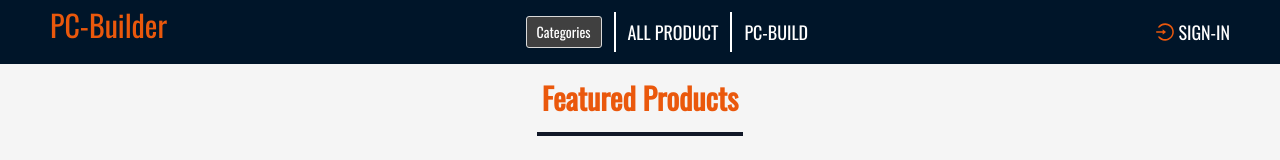
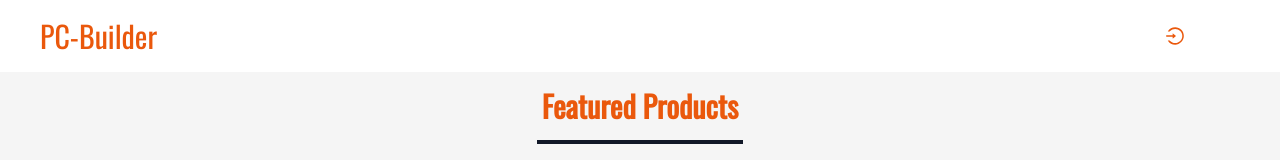
Before and after one commit to ArifulIslamShuvo/PC-Builder-Frontend, a Next.js app: page / in a window 1280 px wide. Shown: the top 160 px of the page. Built offline with nearby package versions, Linux system fonts and the light colour scheme; no server answers; data requests are answered from the project's data file.

Commit message:
responsive design

```diff
--- /dev/null
+++ b/src/components/Layouts/Navbar.js
@@ -0,0 +1,143 @@
+import {
+    LogoutOutlined,
+    LoginOutlined,
+    DownOutlined,
+} from "@ant-design/icons";
+import { Button, Dropdown, Layout, Menu } from "antd";
+import styles from "@/styles/Home.module.css";
+import Link from "next/link";
+import { signOut, useSession } from "next-auth/react";
+
+
+function Navbar() {
+    const { data: session } = useSession();
+
+    const items = [
+        {
+            key: "1",
+            label: <Link href="/categories/processor">CPU / Processo</Link>,
+        },
+        {
+            key: "2",
+            label: <Link href="/categories/motherboard">Motherboard</Link>,
+        },
+        {
+            key: "3",
+            label: <Link href="/categories/ram">RAM</Link>,
+        },
+        {
+            key: "4",
+            label: <Link href="/categories/power-supply-unit">Power Supply Unit</Link>,
+        },
+        {
+            key: "5",
+            label: <Link href="/categories/storage-device">Storage Device</Link>,
+        },
+        {
+            key: "6",
+            label: <Link href="/categories/monitor">Monitor</Link>,
+        },
+        {
+            key: "7",
+            label: <Link href="/categories/others">Others</Link>,
+        },
+    ];
+    return (
+        <div className="navbar bg-base-100 px-10">
+            <div className="navbar-start">
+                <div className="dropdown">
+                    <label tabIndex={0} className="btn btn-ghost lg:hidden">
+                        <svg xmlns="http://www.w3.org/2000/svg" className="h-5 w-5" fill="none" viewBox="0 0 24 24" stroke="currentColor"><path strokeLinecap="round" strokeLinejoin="round" strokeWidth="2" d="M4 6h16M4 12h8m-8 6h16" /></svg>
+                    </label>
+                    <ul tabIndex={0} className="menu menu-sm dropdown-content mt-3 z-[1] p-2 shadow bg-base-100 rounded-box w-52">
+                        <><Dropdown
+                            menu={{
+                                items,
+                            }}
+                            placement="bottomLeft"
+                            arrow={{
+                                pointAtCenter: true,
+                            }}
+                        >
+
+                            <button className="text-white w-full flex items-center gap-3">
+                                    <p> Categories</p>
+                                    <DownOutlined />
+                                </button>
+                        </Dropdown></>
+
+                        <Link href="/">
+                            <Button className="text-white w-full mt-2">
+                                All Product
+                            </Button>
+                        </Link>
+                        <Link href="/pc-builder">
+                            <Button className="text-white w-full mt-2">
+                                PC-BUILD
+                            </Button>
+                        </Link>
+                    </ul>
+                </div>
+                <Link href="/" >
+                    <span className="text-xl md:text-3xl text-orange-600 pt-2">PC-Builder</span>
+                </Link>
+            </div>
+            <div className="navbar-center hidden lg:flex">
+                <ul className="menu menu-horizontal px-1">
+                    <div className="flex items-center justify-center gap-3">
+                        <item>
+                            <Dropdown
+                                menu={{
+                                    items,
+                                }}
+                                placement="bottomLeft"
+                                arrow={{
+                                    pointAtCenter: true,
+                                }}
+                            >
+                                <button className="text-white text-xl flex items-center gap-2 hover:scale-110 transform transition-transform duration-200 ease-in-out">
+                                    <p> Categories</p>
+                                    <DownOutlined />
+                                </button>
+                            </Dropdown>
+                        </item>
+                        <div className={styles.vertica}> </div>
+                        <Link href="/">
+                            <button className="text-white text-xl  hover:scale-110 transform transition-transform duration-200 ease-in-out">
+                                All Product
+                            </button>
+                        </Link>
+                        <div className={styles.vertica}> </div>
+                        <Link href="/pc-builder">
+                            <button className="text-white text-xl  hover:scale-110 transform transition-transform duration-200 ease-in-out">
+                                PC-BUILD
+                            </button>
+                        </Link>
+                    </div>
+                </ul>
+            </div>
+            <div className="navbar-end">
+                {/* <a className="btn">Button</a> */}
+                <Menu theme="" mode="vertical" className={styles.menu_items}>
+                    <div className="flex  items-center justify-center gap-3">
+                        {!session?.user ? <Link href="/login">
+                            <items className="flex  items-center justify-center gap-1  hover:scale-110 transform transition-transform duration-200 ease-in-out">
+                                <LoginOutlined className="text-orange-600" />
+                                Sign-In
+                            </items>
+                        </Link>
+                            : <Link href="" onClick={() => signOut()}>
+                                <items className="flex  items-center justify-center gap-1 hover:scale-110 transform transition-transform duration-200 ease-in-out">
+                                    <LogoutOutlined className="text-orange-600 " />
+                                    Sign-Out
+                                </items>
+                            </Link>
+                        }
+                    </div>
+                </Menu>
+            </div>
+        </div >
+    )
+}
+
+export default Navbar
--- a/src/components/Layouts/RootLayout.js
+++ b/src/components/Layouts/RootLayout.js
@@ -11,7 +11,8 @@ import { Button, Dropdown, Layout, Menu } from "antd";
 const { Header, Content, Footer } = Layout;
 import styles from "@/styles/Home.module.css";
 import Link from "next/link";
-import {signOut, useSession } from "next-auth/react";
+import { signOut, useSession } from "next-auth/react";
+import Navbar from "./Navbar";
 
 
 const RootLayout = ({ children }) => {
@@ -50,7 +51,7 @@ const RootLayout = ({ children }) => {
 
   return (
     <Layout>
-      <Header
+      {/* <Header
         style={{
           display: "flex",
           justifyContent: "space-between",
@@ -67,7 +68,7 @@ const RootLayout = ({ children }) => {
           </h1>
         </div>
         <Menu theme="dark" mode="vertical" className={styles.menu_items}>
-         <div className="flex  items-center justify-center gap-3">
+          <div className="flex items-center justify-center gap-3">
             <item>
               <Dropdown
                 menu={{
@@ -108,15 +109,15 @@ const RootLayout = ({ children }) => {
         </Menu>
         <Menu theme="" mode="vertical" className={styles.menu_items}>
           <div className="flex  items-center justify-center gap-3">
-          {!session?.user?<Link href="/login">
+            {!session?.user ? <Link href="/login">
               <items className="flex  items-center justify-center gap-1  hover:scale-110 transform transition-transform duration-200 ease-in-out">
-            <LoginOutlined className="text-orange-600"/>
+                <LoginOutlined className="text-orange-600" />
                 Sign-In
               </items>
             </Link>
-          :<Link href="" onClick={() => signOut()}>
+              : <Link href="" onClick={() => signOut()}>
                 <items className="flex  items-center justify-center gap-1 hover:scale-110 transform transition-transform duration-200 ease-in-out">
-              <LogoutOutlined className="text-orange-600 "/>
+                  <LogoutOutlined className="text-orange-600 " />
                   Sign-Out
                 </items>
               </Link>
@@ -124,7 +125,10 @@ const RootLayout = ({ children }) => {
           </div>
         </Menu>
 
-      </Header>
+      </Header> */}
+
+      <Navbar />
+
       <Content
         style={{
           padding: "0 24px",
--- a/src/pages/products/[productsId].js
+++ b/src/pages/products/[productsId].js
@@ -27,7 +27,7 @@ const ProductDetailPage = ({ product }) => {
 
   return (
     <div
-      className="flex justify-center items-center p-32 h-screen bg-cover bg-center"
+      className="flex justify-center items-center p-32 bg-cover bg-center"
       style={{
         backgroundImage: `url(${img})`,
         backgroundSize: "cover",
```
Also changed, not shown: src/pages/pc-builder/index.js (+14 -14 lines). Lines whose indentation alone changed are shown as unchanged.
